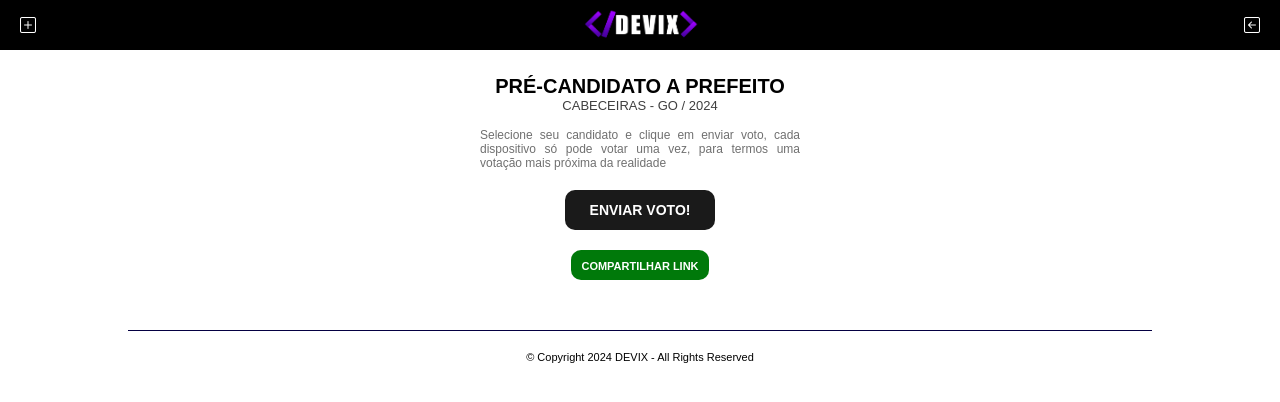
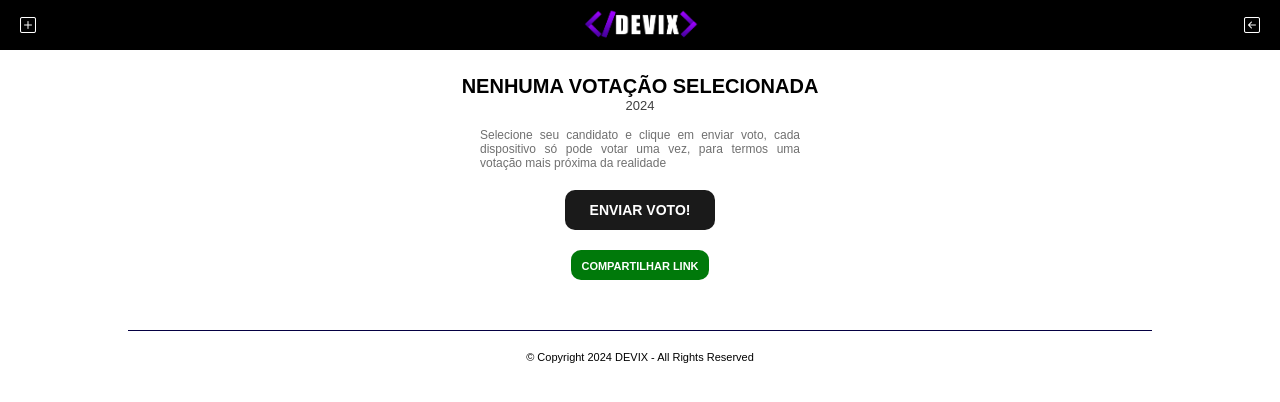
Before and after one commit to IgorXRS/App-Votacao-Online, a plain HTML site: page index.html in a window 1280 px wide. Drawn offline with nearby package versions, Linux system fonts and the light colour scheme; no server answers.

Commit message:
Update index.html

```diff
--- a/index.html
+++ b/index.html
@@ -16,8 +16,8 @@
 
     <section class="votacao" id="sectionVotacao">
         <div class="title">
-            <h1>PRÉ-CANDIDATO A PREFEITO</h1>
-            <P>CABECEIRAS - GO / 2024</P>
+            <h1>NENHUMA VOTAÇÃO SELECIONADA</h1>
+            <P>2024</P>
         </div>
 
         <div class="infor">
```
